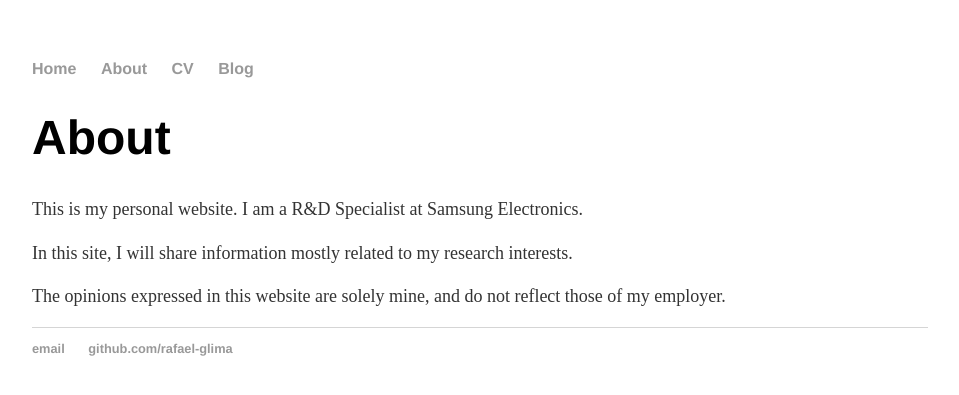
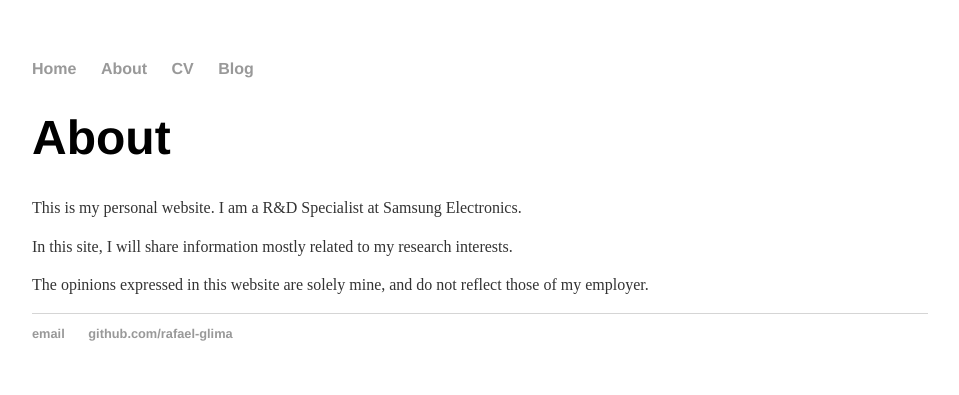
Before and after one commit to rafael-glima/rafael-glima.github.io, a Jekyll site: the page built from about/index.html, in a window 1280 px wide. Shown: the top 395 px of the page, without its empty margins (160-1119 px from the left). Built offline with Jekyll 4.4.1, drawn with Linux system fonts in a browser that asks for light colours.

Commit message:
Changes in Main Page content

```diff
--- a/about/index.html
+++ b/about/index.html
@@ -4,7 +4,7 @@ title: Rafael Lima
 ---
 <div class="blurb">
 	<h1>About</h1>
-	<p style="font-size:18px;">This is my personal website. I am a R&D Specialist at Samsung Electronics.</p>
-	<p style="font-size:18px;">In this site, I will share information mostly related to my research interests.</p>
-	<p style="font-size:18px;">The opinions expressed in this website are solely mine, and do not reflect those of my employer.</p>
+	<p style="font-size:16px;">This is my personal website. I am a R&D Specialist at Samsung Electronics.</p>
+	<p style="font-size:16px;">In this site, I will share information mostly related to my research interests.</p>
+	<p style="font-size:16px;">The opinions expressed in this website are solely mine, and do not reflect those of my employer.</p>
 </div><!-- /.blurb -->
--- a/cv/index.html
+++ b/cv/index.html
@@ -4,5 +4,5 @@ title: Rafael Lima
 ---
 <div class="blurb">
 	<h1>Curriculum Vitae</h1>
-	<p style="font-size:18px;">You can find a pdf version of my CV <a href="[ENG]Academic_CV.pdf">here</a></p>
+	<p style="font-size:16px;">You can find a pdf version of my CV <a href="[ENG]Academic_CV.pdf">here</a></p>
 </div><!-- /.blurb -->
```
